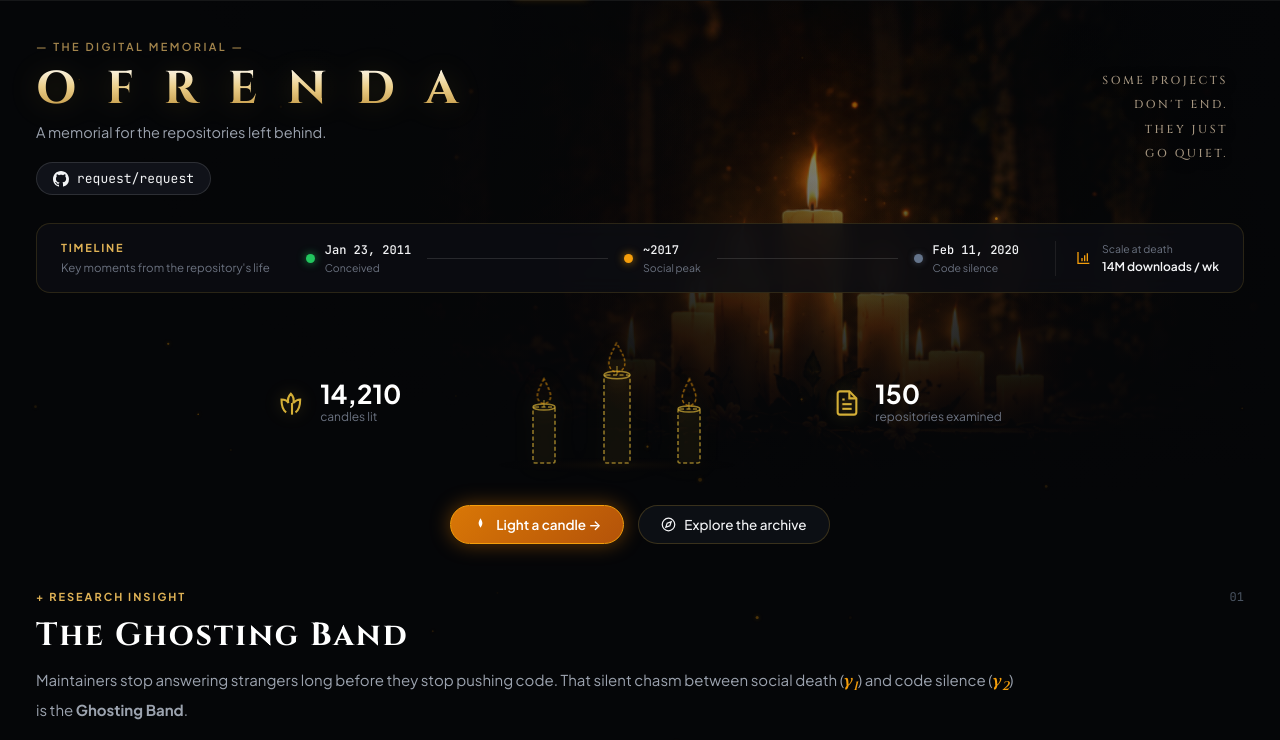
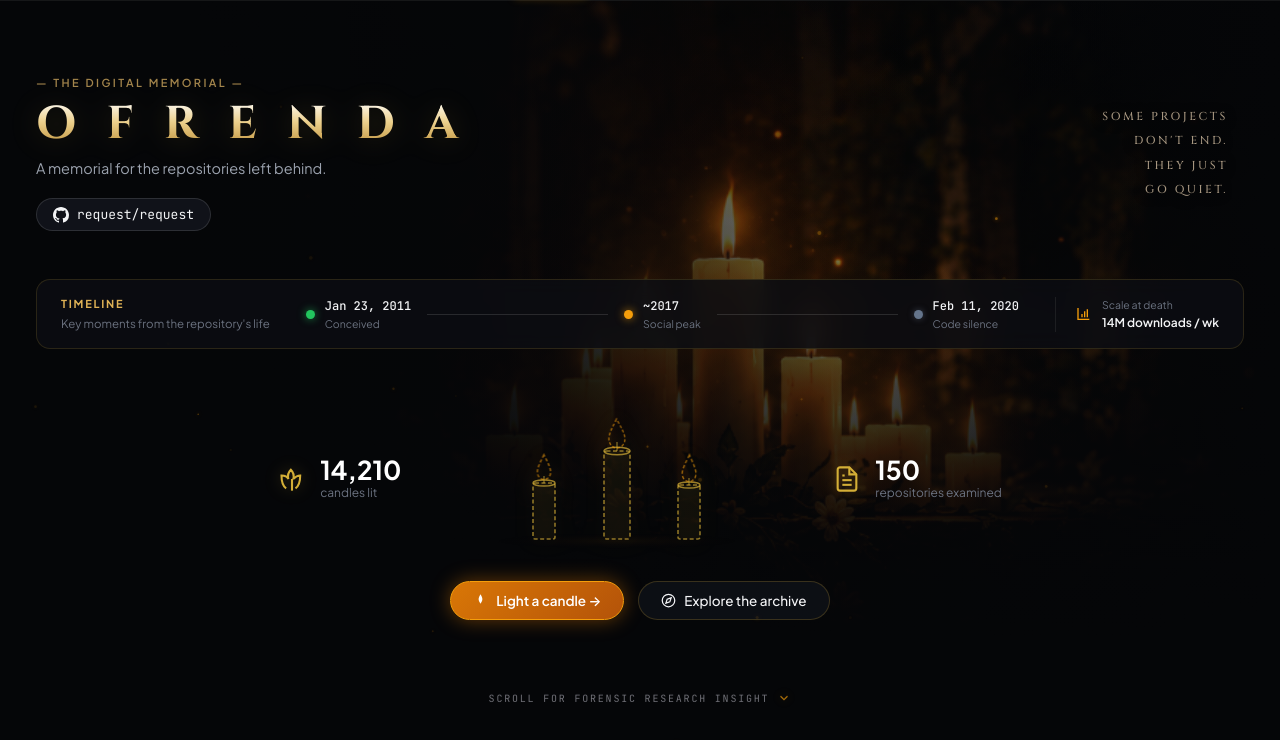
Before and after one commit to aiwithrajan/ofrenda, a plain HTML site: page altar/index.html in a window 1280 px wide. Shown: the part 58-798 px from the top of the page. Drawn offline with Linux system fonts and the light colour scheme.

Commit message:
feat(ui): 100vh sanctuary first fold, research insight reveals on scroll

```diff
--- a/altar/index.html
+++ b/altar/index.html
@@ -44,6 +44,9 @@
 
   <!-- Main View Container -->
   <main class="page-wrap" id="mainContent">
+
+    <!-- First Viewport: Complete Memorial Sanctuary Fold (Fills 100vh so Research is seen on scroll) -->
+    <div class="memorial-sanctuary-fold">
 
       <!-- Hero Section -->
       <section class="hero-section" aria-label="Memorial Hero">
@@ -298,8 +301,18 @@
         </div>
       </section>
 
-    <!-- Full-Width Direct Research Insight (No heavy container, written directly) -->
-    <section class="research-direct-section" aria-label="Forensic Research Insight">
+      <!-- Scroll Down Cue -->
+      <div class="scroll-down-hint" aria-hidden="true">
+        <span>SCROLL FOR FORENSIC RESEARCH INSIGHT</span>
+        <svg width="14" height="14" viewBox="0 0 24 24" fill="none" stroke="currentColor" stroke-width="2">
+          <polyline points="6 9 12 15 18 9"></polyline>
+        </svg>
+      </div>
+
+    </div>
+
+    <!-- Full-Width Direct Research Insight (Seen on scroll below the fold) -->
+    <section class="research-direct-section" id="researchSection" aria-label="Forensic Research Insight">
       <div class="direct-insight-meta">
         <span class="card-eyebrow">+ RESEARCH INSIGHT</span>
         <span class="card-index">01</span>
--- a/altar/style.css
+++ b/altar/style.css
@@ -66,7 +66,8 @@ html, body {
   top: 0;
   left: 0;
   width: 100%;
-  height: 680px;
+  height: 100vh;
+  min-height: 850px;
   background-image:
     radial-gradient(ellipse 65% 55% at 75% 28%, transparent 15%, rgba(5, 6, 8, 0.45) 55%, var(--bg-deep) 100%),
     linear-gradient(to right, var(--bg-deep) 0%, rgba(5, 6, 8, 0.9) 32%, rgba(5, 6, 8, 0.2) 65%, rgba(5, 6, 8, 0.75) 88%, var(--bg-deep) 100%),
@@ -98,6 +99,41 @@ html, body {
   max-width: 1440px;
   margin: 0 auto;
   padding: 0 36px 48px;
+}
+
+/* First Viewport Sanctuary Fold (Fills window height so research is seen on scroll) */
+.memorial-sanctuary-fold {
+  min-height: calc(100vh - 58px);
+  display: flex;
+  flex-direction: column;
+  justify-content: space-evenly;
+  padding: 16px 0 20px;
+  box-sizing: border-box;
+}
+
+.scroll-down-hint {
+  display: flex;
+  align-items: center;
+  justify-content: center;
+  gap: 8px;
+  color: #a1a1aa;
+  font-family: var(--font-mono);
+  font-size: 10px;
+  letter-spacing: 0.18em;
+  padding-top: 14px;
+  animation: scroll-hint-float 2.2s infinite ease-in-out;
+  cursor: default;
+  user-select: none;
+}
+
+.scroll-down-hint svg {
+  color: #f59e0b;
+  filter: drop-shadow(0 0 6px rgba(245, 158, 11, 0.5));
+}
+
+@keyframes scroll-hint-float {
+  0%, 100% { transform: translateY(0); opacity: 0.45; }
+  50% { transform: translateY(5px); opacity: 0.9; }
 }
 
 /* ==========================================================================
@@ -698,7 +734,7 @@ html, body {
 .research-direct-section {
   width: 100%;
   margin-bottom: 48px;
-  padding: 10px 0 20px;
+  padding: 60px 0 20px;
 }
 
 .direct-insight-meta {
```
Lines whose indentation alone changed are shown as unchanged.
